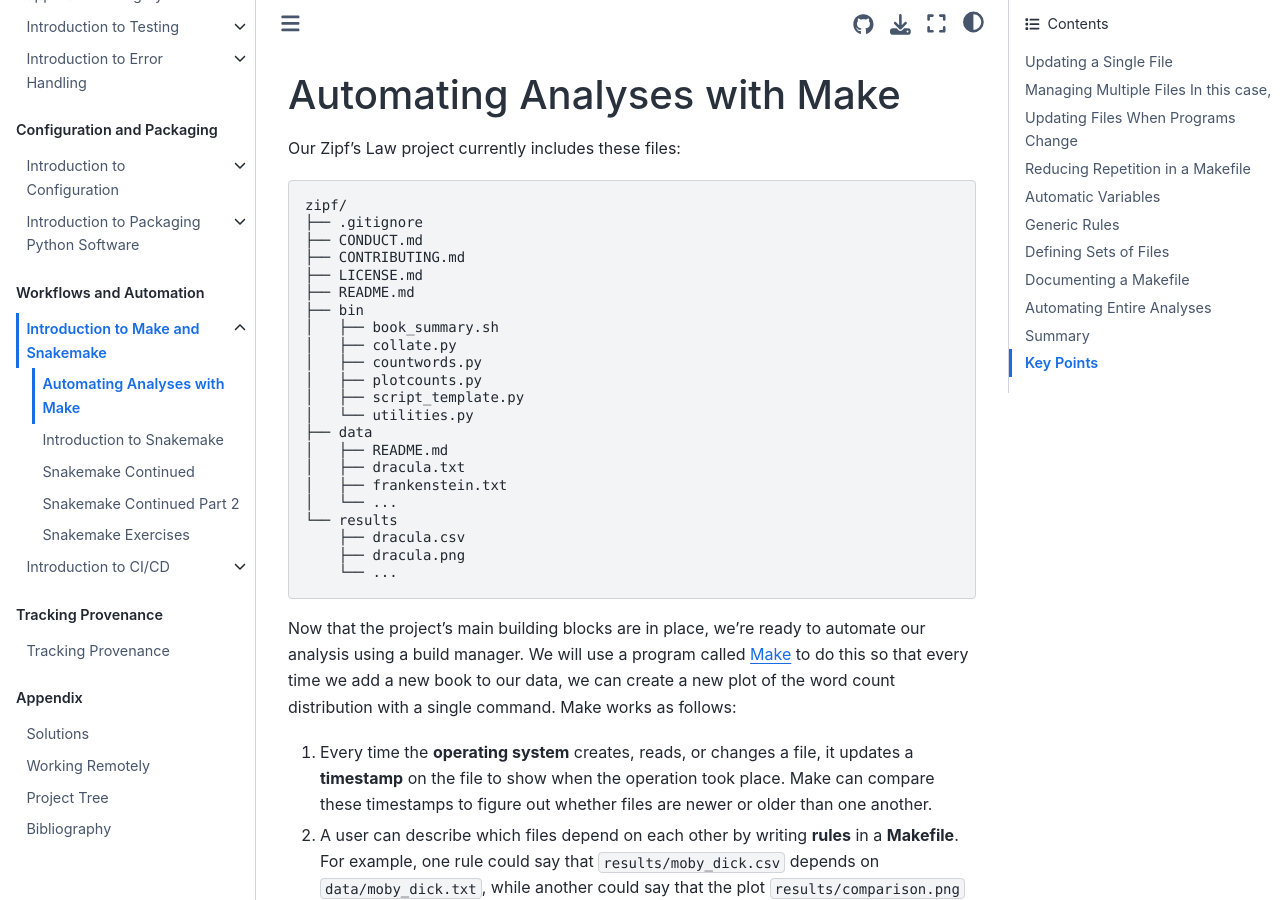
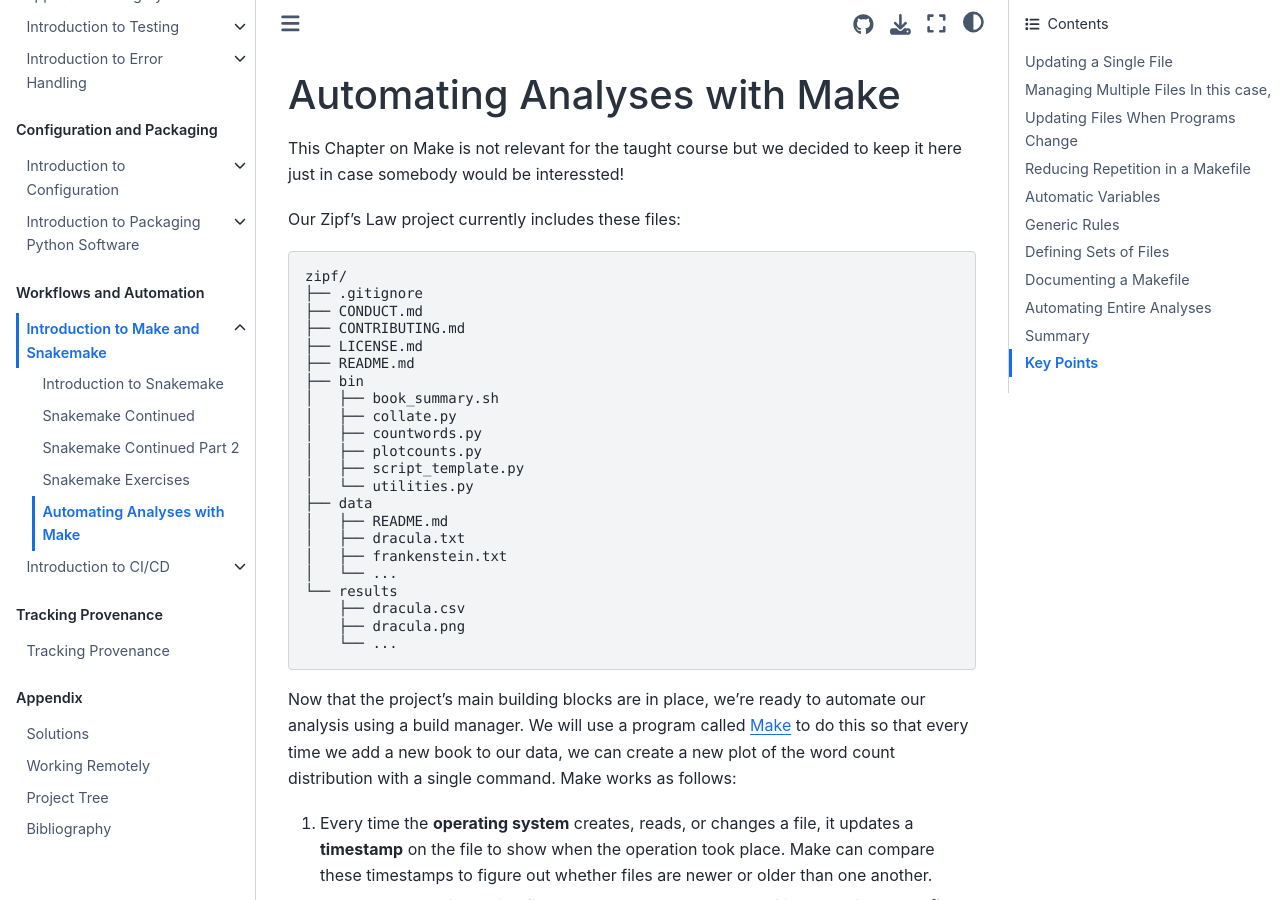
Before and after one commit to Software-Engineering-Group-UP/RSE-UP, a Jupyter Book: the page built from chapters/intro_make.md, in a window 1280 px wide and 900 px high. Built offline with Jupyter Book 1.0.4 settings and Sphinx 7.4.7 and the Sphinx Book theme 1.1.4, drawn with Linux system fonts in a browser that asks for light colours; pages that are not in the unit, such as notebooks, are missing from menus; cross-references to code outside the pages are shown as plain code; some of the changed text lies outside the part shown.

Commit message:
update: edit to intro_make + order change in toc

```diff
--- a/_toc.yml
+++ b/_toc.yml
@@ -99,13 +99,13 @@ parts:
       # - file: chapters/introduction/workflows.md
       - file: chapters/introduction/automation.md
         sections:
-          - file: chapters/intro_make.md
-          - file: exercises/intro_make.ipynb
           - file: chapters/intro_snakemake.md
           - file: chapters/snakemake_continued.md
           - file: chapters/snakemake_continued_2.md
       #- file: chapters/snakemake_advanced.md
           - file: exercises/snakemake.md
+          - file: chapters/intro_make.md
+          - file: exercises/intro_make.ipynb
       - file: chapters/introduction/cicd.md
         sections:
         - file: chapters/cicd_basics.md
--- a/chapters/intro_make.md
+++ b/chapters/intro_make.md
@@ -1,4 +1,6 @@
 # Automating Analyses with Make
+
+This Chapter on Make is not relevant for the taught course but we decided to keep it here just in case somebody would be interessted!
 
 Our Zipf's Law project currently includes these files:
 
```
